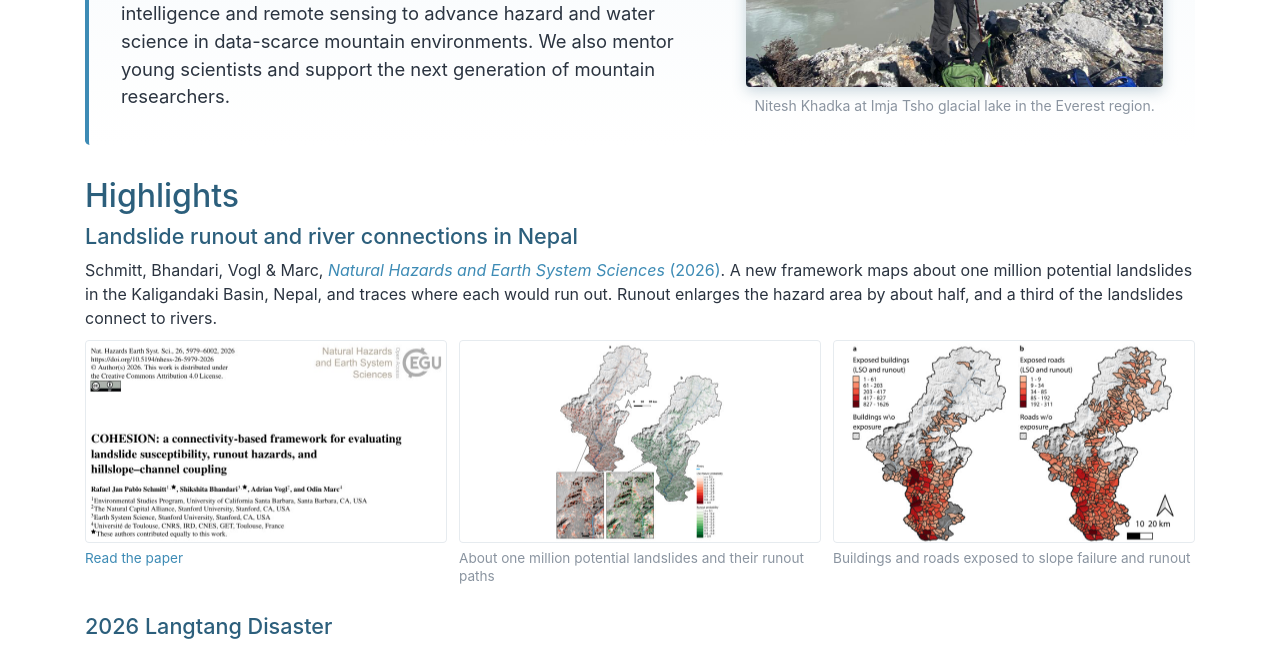
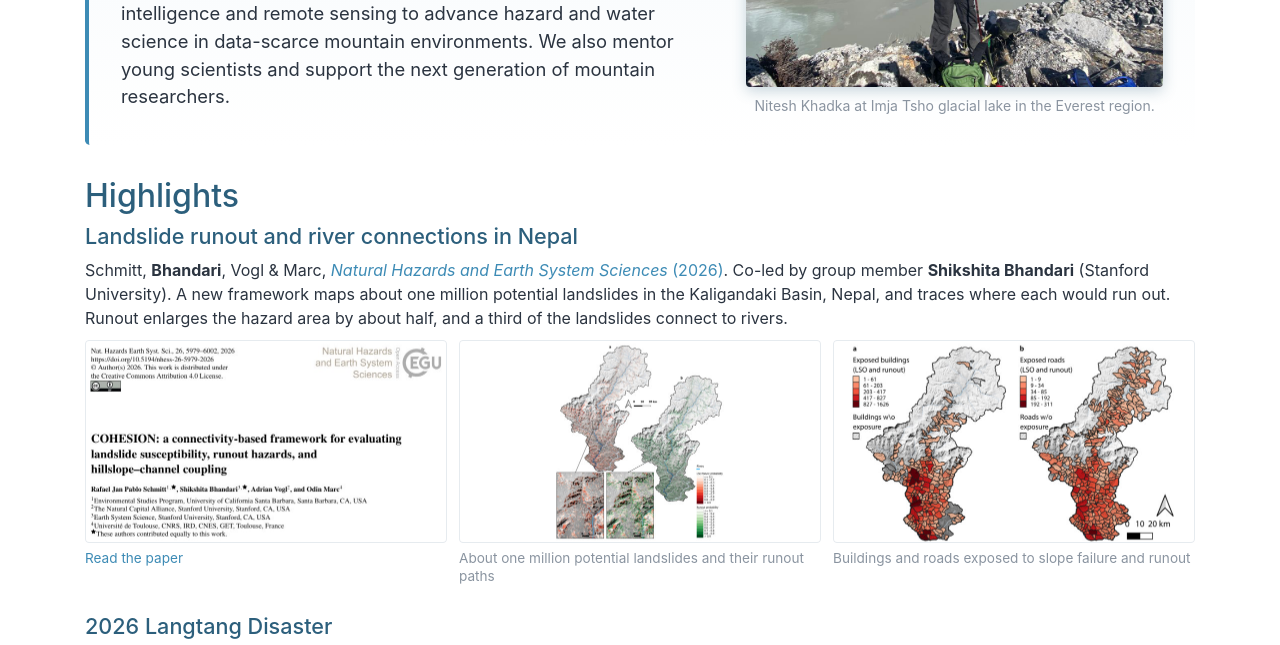
Before and after one commit to geokshitij/mhydro, a Jekyll site: the page built from index.html, in a window 1280 px wide and 900 px high, scrolled down 381 px, cut to the strip 0-645 px from the top of the window. Built offline with Jekyll 4.4.1, drawn with Linux system fonts in a browser that asks for light colours.

Commit message:
Highlight: bold Shikshita Bhandari as co-lead of the NHESS paper
Co-Authored-By: Claude Opus 5.5 <noreply@anthropic.com>

```diff
--- a/_data/highlights.yml
+++ b/_data/highlights.yml
@@ -11,7 +11,7 @@
 # Keep at most three cards per block so rows line up.
 
 - title: "Landslide runout and river connections in Nepal"
-  lead: 'Schmitt, Bhandari, Vogl &amp; Marc, <a href="https://doi.org/10.5194/nhess-26-5979-2026"><i>Natural Hazards and Earth System Sciences</i> (2026)</a>. A new framework maps about one million potential landslides in the Kaligandaki Basin, Nepal, and traces where each would run out. Runout enlarges the hazard area by about half, and a third of the landslides connect to rivers.'
+  lead: 'Schmitt, <b>Bhandari</b>, Vogl &amp; Marc, <a href="https://doi.org/10.5194/nhess-26-5979-2026"><i>Natural Hazards and Earth System Sciences</i> (2026)</a>. Co-led by group member <b>Shikshita Bhandari</b> (Stanford University). A new framework maps about one million potential landslides in the Kaligandaki Basin, Nepal, and traces where each would run out. Runout enlarges the hazard area by about half, and a third of the landslides connect to rivers.'
   cards:
     - src: /img/highlights/nhess-2026-paper-thumb.jpg
       link: https://doi.org/10.5194/nhess-26-5979-2026
```
